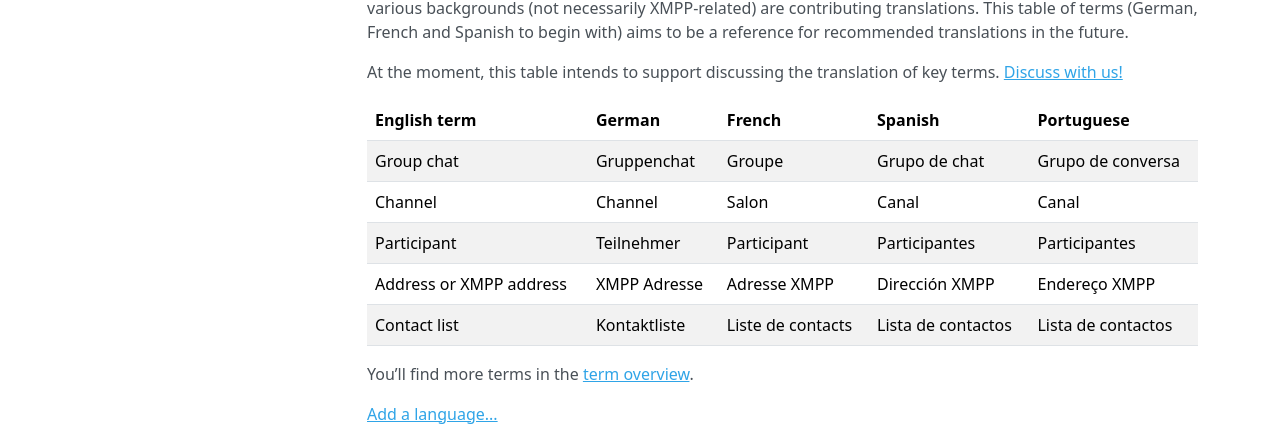
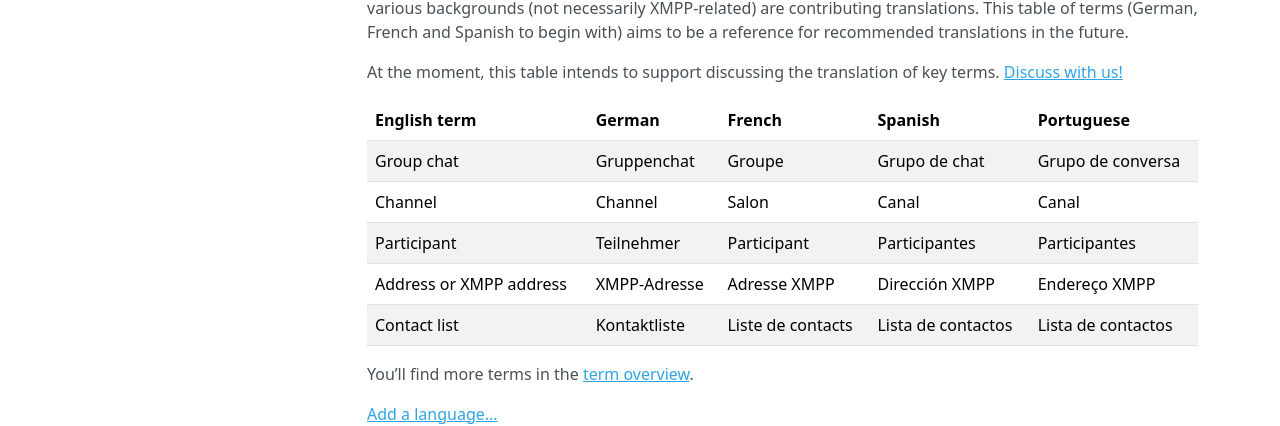
Before and after one commit to modernxmpp/modernxmpp, an MkDocs documentation site: the page built from docs/terminology.md, in a window 1280 px wide and 1056 px high. Shown: the part 470-896 px from the top of the window. Built offline with MkDocs 1.6.1, drawn with Linux system fonts in a browser that asks for light colours; nearby versions of some CDN libraries.

```diff
--- a/docs/terminology.md
+++ b/docs/terminology.md
@@ -22,7 +22,7 @@ At the moment, this table intends to support discussing the translation of key t
 | Group chat              | Gruppenchat    | Groupe            | Grupo de chat      | Grupo de conversa  |
 | Channel                 | Channel        | Salon             | Canal              | Canal              |
 | Participant             | Teilnehmer     | Participant       | Participantes      | Participantes      |
-| Address or XMPP address | XMPP Adresse   | Adresse XMPP      | Dirección XMPP     | Endereço XMPP      |
+| Address or XMPP address | XMPP-Adresse   | Adresse XMPP      | Dirección XMPP     | Endereço XMPP      |
 | Contact list            | Kontaktliste   | Liste de contacts | Lista de contactos | Lista de contactos |
 
 You’ll find more terms in the [term overview](/translation-discussion).
```
